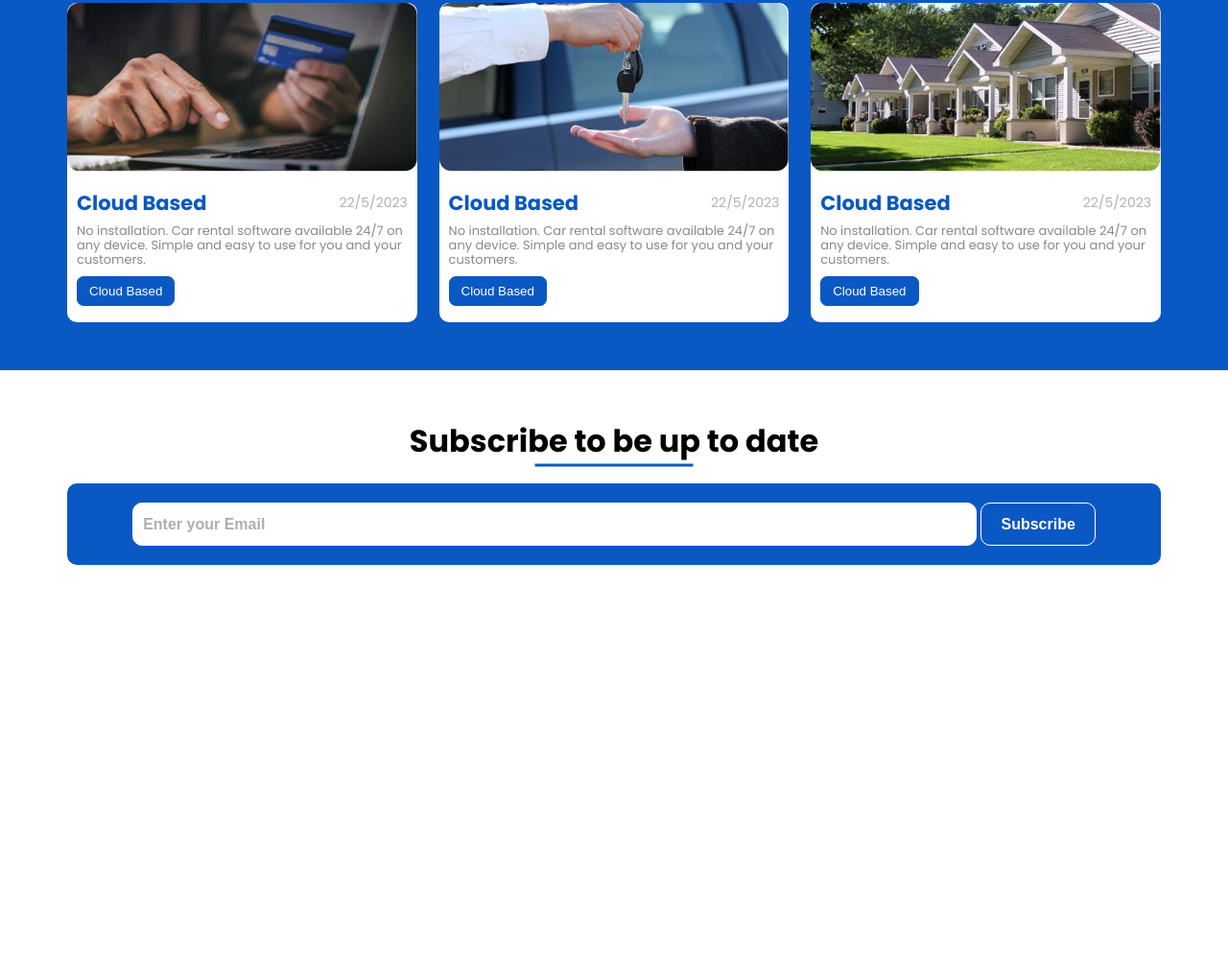
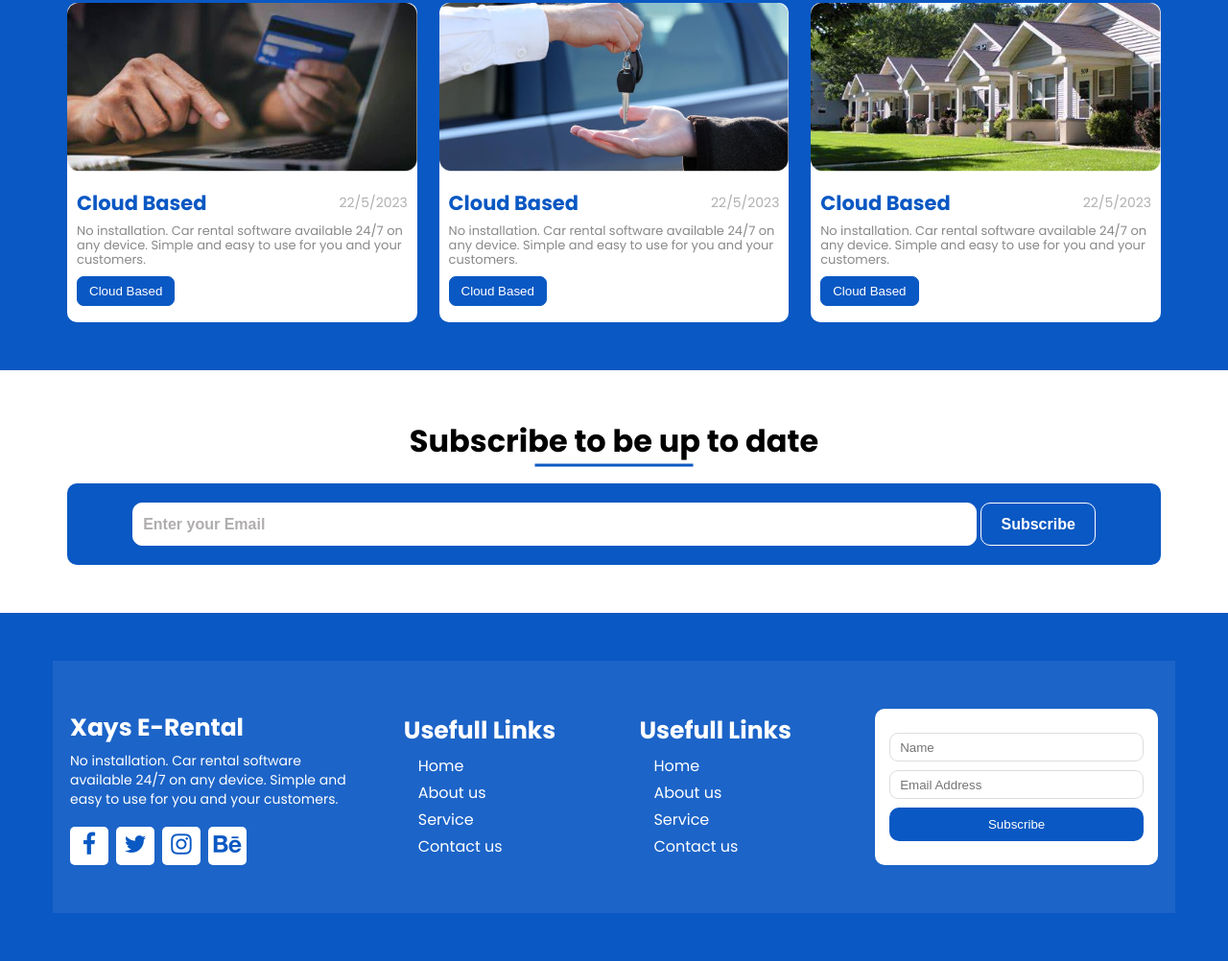
Before and after one commit to saiid20k/Xays-E-Rental, a plain HTML site: page index.html in a window 1280 px wide. Shown: the part 2640-3642 px from the top of the page at 96% size. Before the commit the page ends 3279 px from the top, so only its background shows below. Drawn offline with Linux system fonts and the light colour scheme.

Commit message:
modified:   css/main.css 	modified:   index.html

```diff
--- a/css/main.css
+++ b/css/main.css
@@ -973,10 +973,147 @@ header .container .row .links ul li a:hover{
         margin: 15px auto 0px;
     }
 }
+/* End subscribe Section */
+/* Start Footer Section */
+footer{
+    padding-top: 50px;
+    padding-bottom: 50px;
+    background-color: var(--blue-color);
+    color: #FFF;
+}
 
-.subscribe .container .form form button:hover{}
+footer .container{
+    background-color: #ffffff13;
+    padding: 50px 18px;
+}
+
+footer .container .row{
+    display: flex;
+    justify-content: space-between;
+    align-items: center;
+    flex-wrap: wrap;
+    gap: 20px 0px;
+}
+
+footer .container .row .col-1{
+    flex-basis: 26%;
+}
+
+footer .container .row .col-2{
+    flex-basis: 17%;
+}
+
+@media (max-width: 991px) {
+    footer .container .row .col-1{
+        flex-basis: 45%;
+    }
+
+    footer .container .row .col-2{
+        flex-basis: 45%;
+    }
+}
+
+@media (max-width: 520px) {
+    footer .container .row .col-1,
+    footer .container .row .col-2{
+        flex-basis: 100%;
+    }
+
+    footer .container .row .col-1:not(:last-child),
+    footer .container .row .col-2{
+        border-bottom: 1px solid #DDD;
+        padding-bottom: 15px;
+    }
+}
+
+footer .container .row .col p{
+    font-size: 14px;
+    line-height: 20px;
+}
+
+footer .container .row .col h3{
+    font-size: 25px;
+    margin-bottom: 5px;
+}
+
+footer .container .row .col .icons{
+    display: flex;
+    gap: 8px;
+}
+
+footer .container .row .col .icons .icon{
+    margin-top: 19px;
+    background: #FFF;
+    color: var(--blue-color);
+    /* padding: 10px; */
+    height: 40px;
+    width: 40px;
+    border-radius: 5px;
+    display: flex;
+    justify-content: center;
+    align-items: center;
+}
+
+footer .container .row .col .icons .icon a{
+    color: var(--blue-color);
+    text-decoration: none;
+}
+
+footer .container .row .col .icons .icon i{
+    font-size: 25px;
+}
+
+footer .container .row .col ul li{
+    list-style: none;
+    margin-bottom: 3px;
+    margin-left: 15px;
+}
+
+footer .container .row .col ul li a{
+    text-decoration: none;
+    color: #FFF;
+    transition: 0.4s;
+}
+
+footer .container .row .col ul li a:hover{
+    opacity: 0.9;
+}
+
+footer .container .row .col .form{
+    background: #FFF;
+    padding: 25px 15px;
+    border-radius: 10px;
+    text-align: center;
+}
+
+footer .container .row .col .form form input{
+    width: 100%;
+    height: 30px;
+    padding-left: 10px;
+    margin-bottom: 9px;
+    border-radius: 9px;
+    border: 1px solid #DDD;
+    outline: none;
+}
+
+footer .container .row .col .form form button{
+    width: 100%;
+    background: var(--blue-color);
+    color: #FFF;
+    border: none;
+    outline: none;
+    padding: 10px;
+    border-radius: 10px;
+    cursor: pointer;
+}
 
 
 
 
-/* End subscribe Section */
+
+
+
+
+
+
+/* End Footer Section */
--- a/index.html
+++ b/index.html
@@ -371,6 +371,79 @@
     <!-- End Subscribe Section -->
 
 
+    <!-- Start Footer -->
+    <footer>
+        <div class="container">
+            <div class="row">
+                <div class="col col-1">
+                    <h3> Xays E-Rental </h3>
+                    <p>
+                        No installation. Car rental software available 24/7 on any device.
+                        Simple and easy to use for you and your customers.
+                    </p>
+                    <div class="icons">
+                        <div class="icon">
+                            <a href="#">
+                                <i class="fa fa-facebook" aria-hidden="true"></i>
+                            </a>
+                        </div>
+                        <div class="icon">
+                            <a href="#">
+                                <i class="fa fa-twitter" aria-hidden="true"></i>
+                            </a>
+                        </div>
+                        <div class="icon">
+                            <a href="#">
+                                <i class="fa fa-instagram" aria-hidden="true"></i>
+                            </a>
+                        </div>
+                        <div class="icon">
+                            <a href="#">
+                                <i class="fa fa-behance" aria-hidden="true"></i>
+                            </a>
+                        </div>
+                    </div>
+                </div>
+
+                <div class="col col-2">
+                    <h3> Usefull Links </h3>
+                    <ul>
+                        <li> <a href="#"> Home </a> </li>
+                        <li> <a href="#"> About us </a> </li>
+                        <li> <a href="#"> Service </a> </li>
+                        <li> <a href="#"> Contact us </a> </li>
+                    </ul>
+                </div>
+
+
+                <div class="col col-2">
+                    <h3> Usefull Links </h3>
+                    <ul>
+                        <li> <a href="#"> Home </a> </li>
+                        <li> <a href="#"> About us </a> </li>
+                        <li> <a href="#"> Service </a> </li>
+                        <li> <a href="#"> Contact us </a> </li>
+                    </ul>
+                </div>
+
+
+                <div class="col col-1">
+                    <div class="form">
+                        <form action="#" method="post">
+                            <input type="text" name="name" placeholder="Name" required>
+                            <br>
+                            <input type="email" name="email" placeholder="Email Address" required>
+                            <br>
+                            <button type="submit"> Subscribe </button>
+                        </form>
+                    </div>
+                </div>
+
+
+            </div>
+        </div>
+    </footer>
+    <!-- End Footer -->
 
 
 
```
